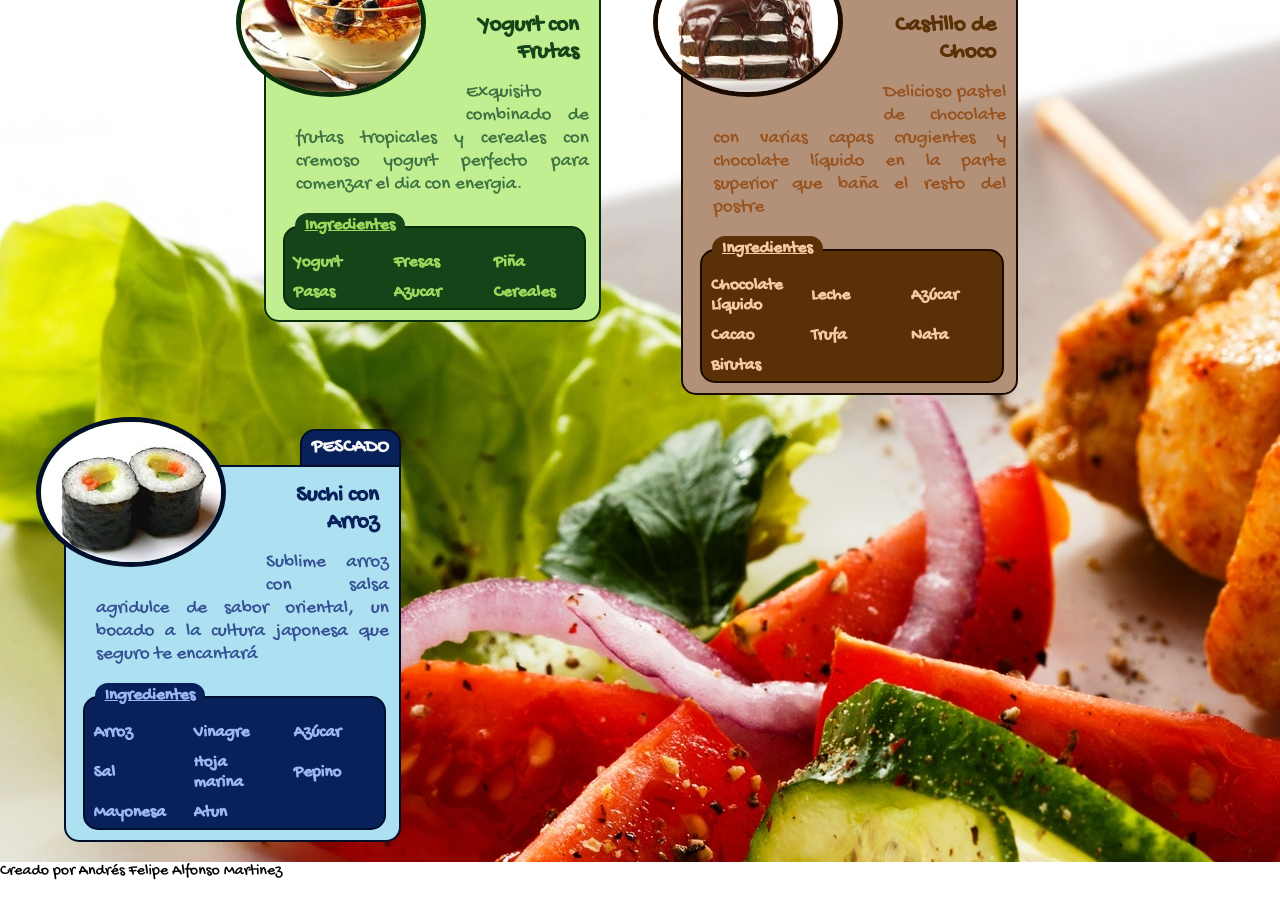
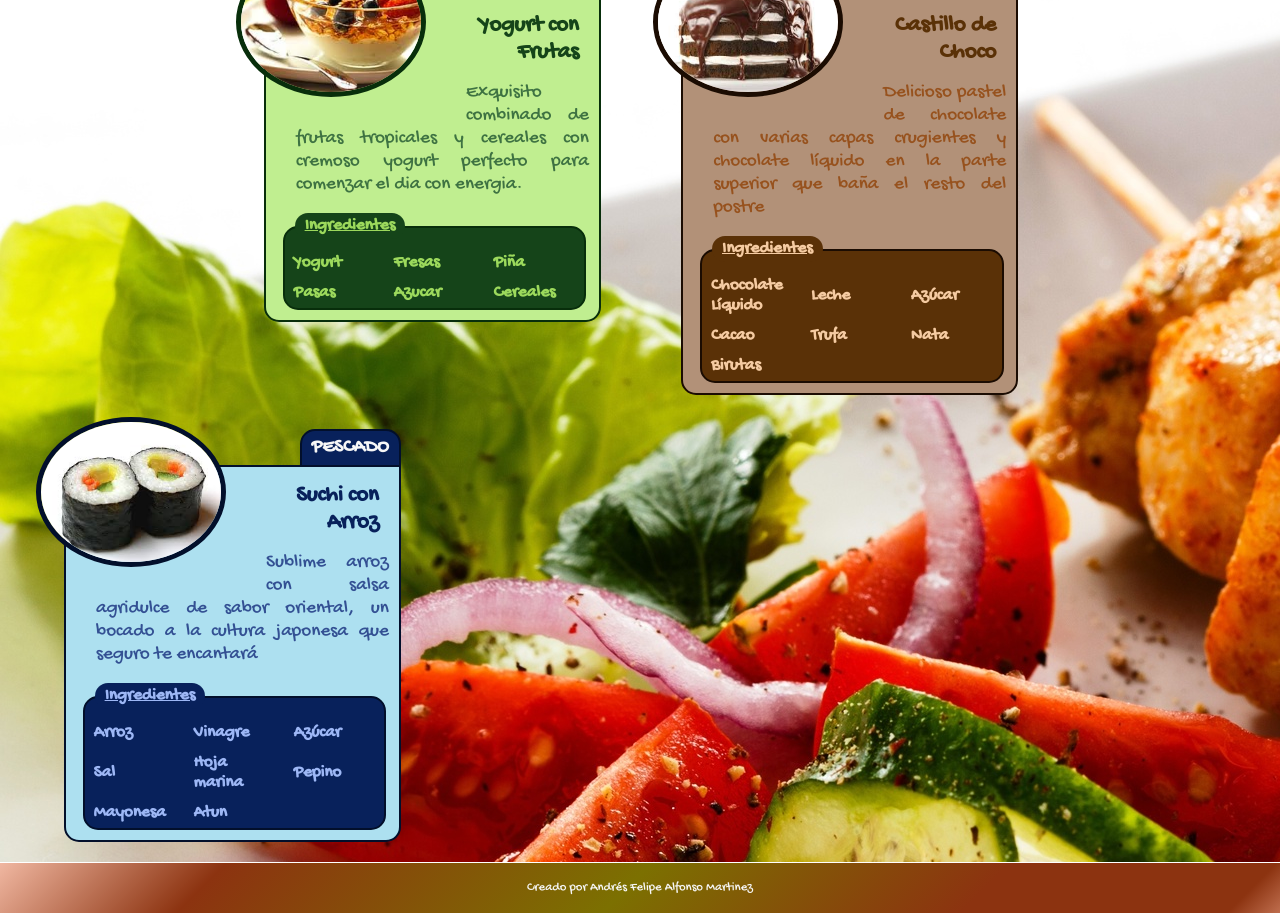
Before and after one commit to afalfonsom/Curso_Html_Css, a plain HTML site: page index -V2.html in a window 1280 px wide. Shown: the part 102-1015 px from the top of the page. Before the commit the page ends 983 px from the top, so only its background shows below. Drawn offline with Linux system fonts and the light colour scheme.

Commit message:
v5
se le añadieron al footer el estilo correspondiente se le hizo un
degradado el cual lo sacamos de la pagina Ultimate Css Gradient lo que
se hizo fu copiar el codigo que nos genero la pagina este empieza desde
donde esta comentado Old browser en adelante

```diff
--- a/css/estilo.css
+++ b/css/estilo.css
@@ -20,7 +20,24 @@ body{
 	font-family: 'Gochi Hand', cursive;
 	font-size: 16px;
 }
+footer{
+	height: 50px;
+	margin-top: 0.5px;
+	text-align: center;
+	line-height: 50px;
+	color: #f7f7f7;
+	font-size: 0.8em;
+	background: #f0b7a1; /* Old browsers */
+background: -moz-linear-gradient(-45deg,  #f0b7a1 0%, #8c3310 17%, #7c7001 49%, #8c3310 76%, #8c3310 76%, #8c3310 96%, #bf6e4e 100%); /* FF3.6+ */
+background: -webkit-gradient(linear, left top, right bottom, color-stop(0%,#f0b7a1), color-stop(17%,#8c3310), color-stop(49%,#7c7001), color-stop(76%,#8c3310), color-stop(76%,#8c3310), color-stop(96%,#8c3310), color-stop(100%,#bf6e4e)); /* Chrome,Safari4+ */
+background: -webkit-linear-gradient(-45deg,  #f0b7a1 0%,#8c3310 17%,#7c7001 49%,#8c3310 76%,#8c3310 76%,#8c3310 96%,#bf6e4e 100%); /* Chrome10+,Safari5.1+ */
+background: -o-linear-gradient(-45deg,  #f0b7a1 0%,#8c3310 17%,#7c7001 49%,#8c3310 76%,#8c3310 76%,#8c3310 96%,#bf6e4e 100%); /* Opera 11.10+ */
+background: -ms-linear-gradient(-45deg,  #f0b7a1 0%,#8c3310 17%,#7c7001 49%,#8c3310 76%,#8c3310 76%,#8c3310 96%,#bf6e4e 100%); /* IE10+ */
+background: linear-gradient(135deg,  #f0b7a1 0%,#8c3310 17%,#7c7001 49%,#8c3310 76%,#8c3310 76%,#8c3310 96%,#bf6e4e 100%); /* W3C */
+filter: progid:DXImageTransform.Microsoft.gradient( startColorstr='#f0b7a1', endColorstr='#bf6e4e',GradientType=1 ); /* IE6-9 fallback on horizontal gradient */
 
+
+}
 header{
 	background-color: #604214;
 	text-align: right;
```
